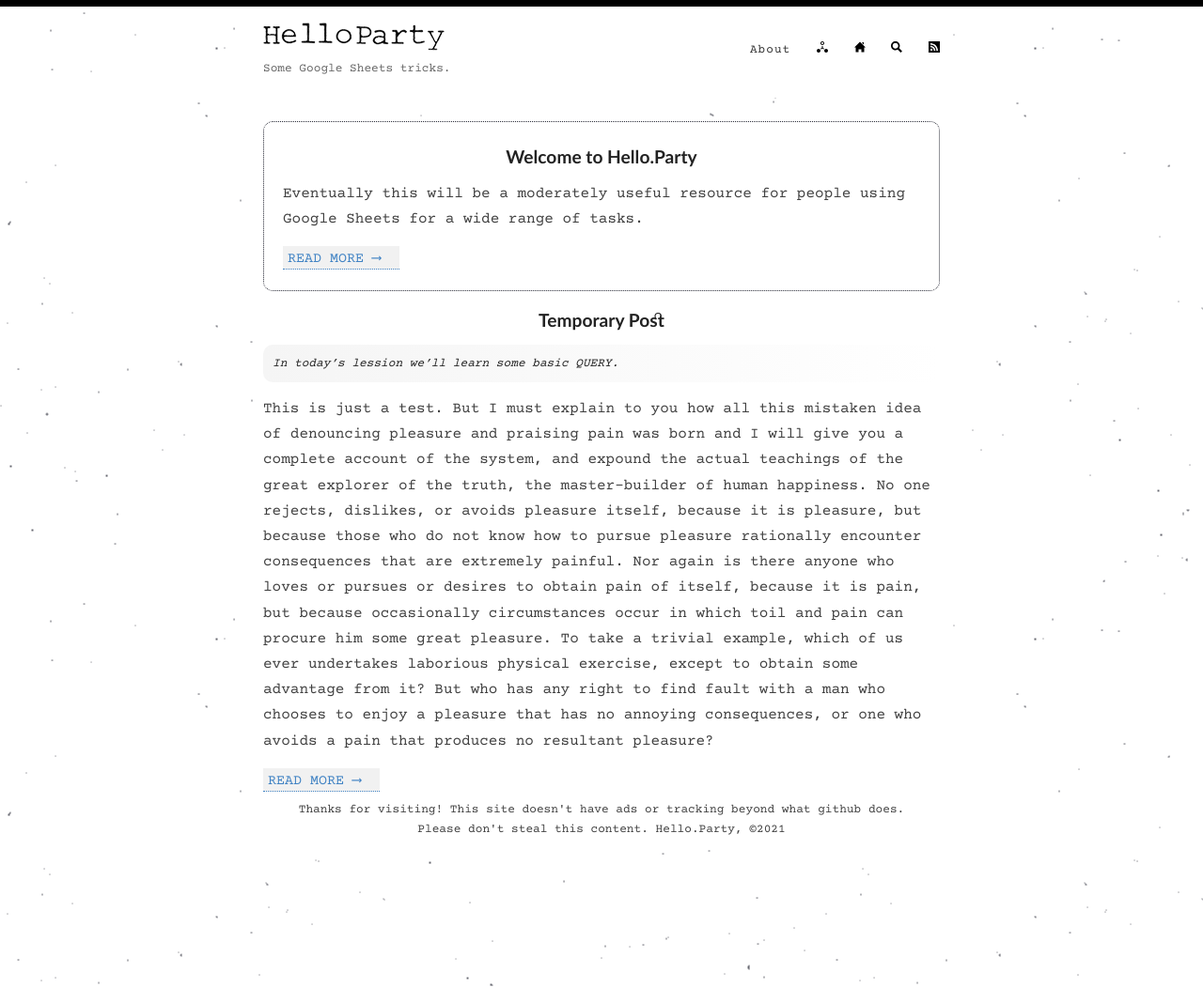
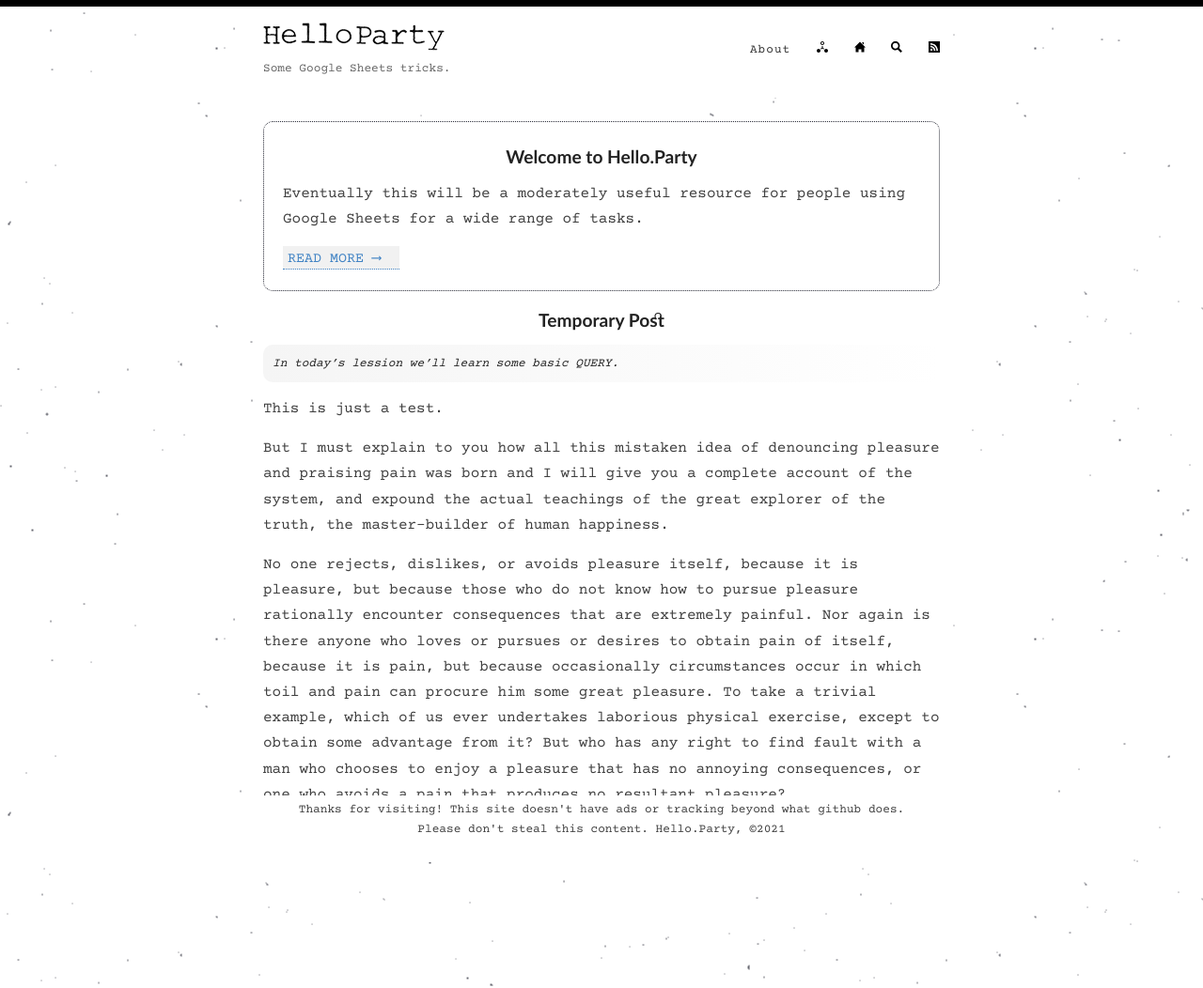
Before and after one commit to hello-party/hello-party-old.github.io, a Jekyll site: the page built from index.html, in a window 1280 px wide. Shown: the whole page at 94% size. Built offline with Jekyll 4.4.1, drawn with Linux system fonts in a browser that asks for light colours; the list of posts is cut into pages by our own code.

Commit message:
Update index.html

```diff
--- a/index.html
+++ b/index.html
@@ -29,7 +29,7 @@
               <h1><a href="{{ site.baseurl }}{{ post.url }}">{{ post.title }}</a></h1>
 
               <div class="entry">
-                <p>{{ post.excerpt | remove: '<p>' | remove: '</p>' }}</p>
+                <p>{{ post.excerpt }}</p>
               </div>
 
               <a href="{{ site.baseurl }}{{ post.url }}" class="read-more">Read More ⟶</a>
@@ -40,7 +40,7 @@
               <h1><a href="{{ site.baseurl }}{{ post.url }}">{{ post.title }}</a></h1>
 
               <div class="entry">
-                <p>{{ post.excerpt | remove: '<p>' | remove: '</p>' }}</p>
+                <p>{{ post.excerpt }}</p>
               </div>
 
               <a href="{{ site.baseurl }}{{ post.url }}" class="read-more">Read More ⟶</a>
```
